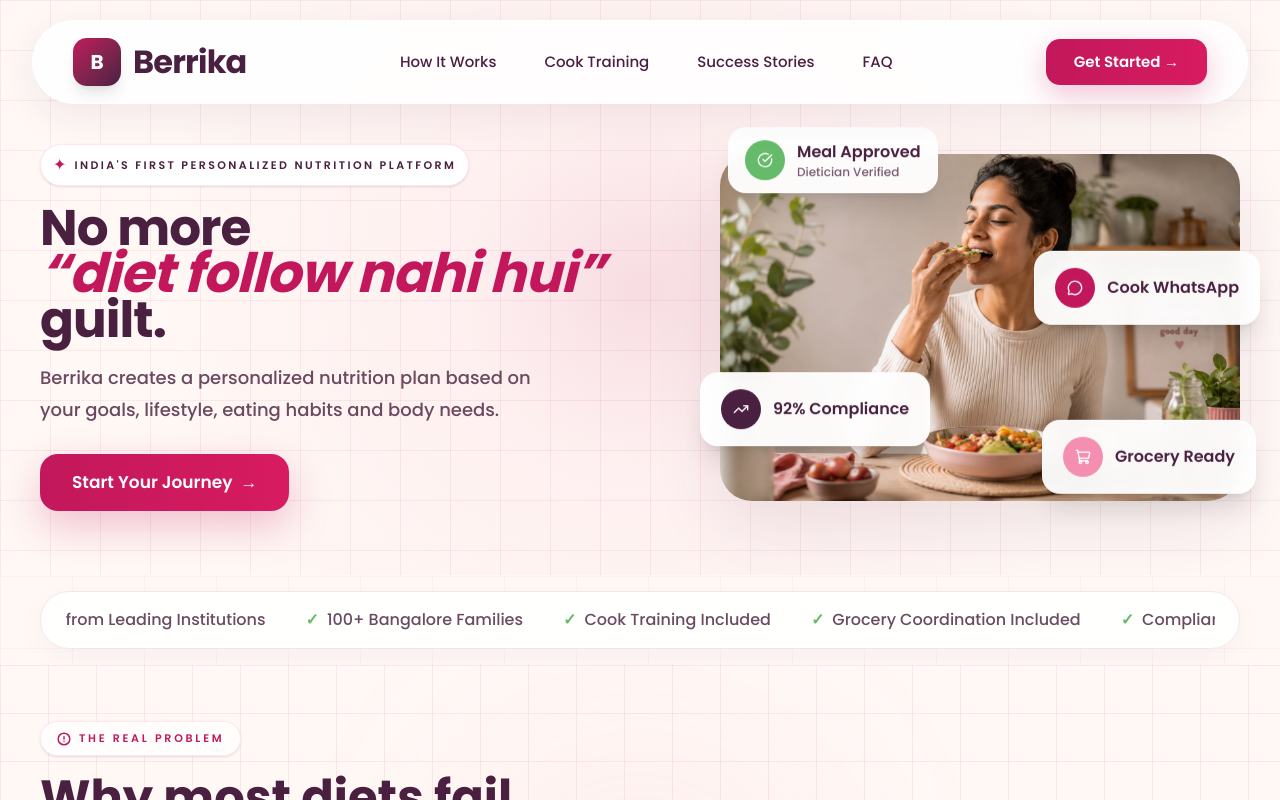
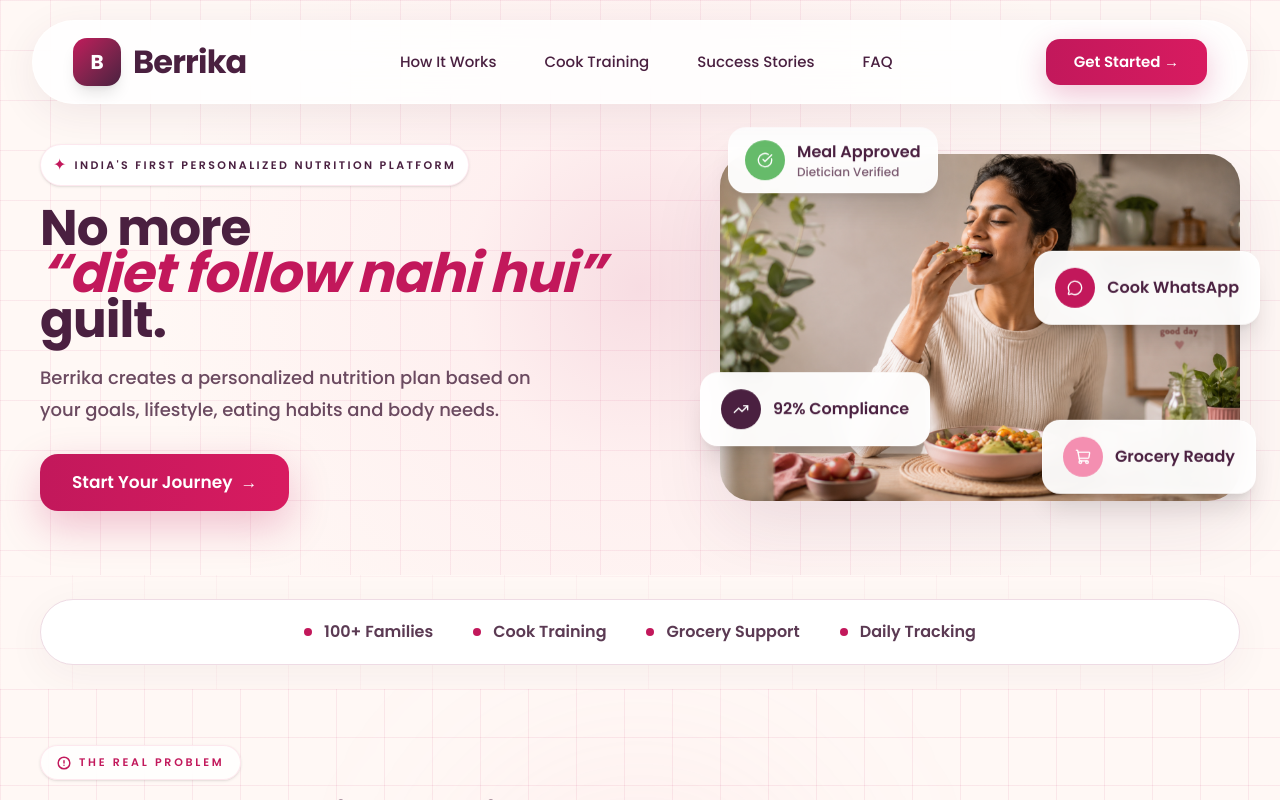
Before and after one commit to snehaamishraa/BERRIKA, a Next.js app: page / in a window 1280 px wide. Shown: the top 800 px of the page. Built offline with nearby package versions, Linux system fonts and the light colour scheme.

Commit message:
Refine Berrika UI and typography

```diff
--- a/sections/trust-bar.tsx
+++ b/sections/trust-bar.tsx
@@ -1,97 +1,47 @@
+"use client";
 
 export default function TrustBar() {
 const items = [
-    {
-      desktop: "Dietitians from Leading Institutions",
-      mobile: "Expert Dietitians",
-    },
-    {
-      desktop: "100+ Bangalore Families",
-      mobile: "100+ Families",
-    },
-    {
-      desktop: "Cook Training Included",
-      mobile: "Cook Training",
-    },
-    {
-      desktop: "Grocery Coordination Included",
-      mobile: "Grocery Support",
-    },
-    {
-      desktop: "Compliance Tracking",
-      mobile: "Tracking",
-    },
+"100+ Families",
+"Cook Training",
+"Grocery Support",
+"Daily Tracking",
 ];
 
-  return (
-    <section className="relative py-2 md:py-3 lg:py-4">
-      <div className="mx-auto max-w-[1280px] px-5 md:px-8 lg:px-10">
+return ( <section className="relative py-6"> <div className="mx-auto max-w-[1280px] px-5 md:px-8 lg:px-10">
+
 
     <div
       className="
-            rounded-3xl
-            md:rounded-full
+        rounded-full
         border
-            border-[#F3E5EC]
-            bg-white/90
-            px-4
-            py-3
-            md:px-6
-            md:py-4
-            backdrop-blur-md
-            shadow-[0_8px_30px_rgba(74,32,64,0.04)]
+        border-[#EEDBE4]
+        bg-white
+        px-6
+        py-5
+        shadow-[0_10px_40px_rgba(74,32,64,0.05)]
       "
     >
-          <div
-            className="
-              flex
-              items-center
-              justify-start
-              md:justify-center
-              gap-5
-              md:gap-8
-              lg:gap-10
-              overflow-x-auto
-              whitespace-nowrap
-              scrollbar-hide
-            "
-          >
+      <div className="flex flex-wrap items-center justify-center gap-6 md:gap-10">
+
         {items.map((item) => (
           <div
-                key={item.desktop}
-                className="flex shrink-0 items-center gap-2"
+            key={item}
+            className="flex items-center gap-3"
           >
-                <span className="text-sm md:text-base font-bold text-[#66BB6A]">
-                  ✓
-                </span>
+            <div className="h-2 w-2 rounded-full bg-[#C2185B]" />
 
-                <span
-                  className="
-                    text-xs
-                    sm:text-sm
-                    md:text-[15px]
-                    lg:text-[16px]
-                    font-medium
-                    text-[#6B4B63]
-                  "
-                >
-                  {/* Mobile Text */}
-                  <span className="md:hidden">
-                    {item.mobile}
-                  </span>
-
-                  {/* Desktop Text */}
-                  <span className="hidden md:inline">
-                    {item.desktop}
-                  </span>
+            <span className="text-sm md:text-base font-semibold text-[#5B3A53]">
+              {item}
             </span>
           </div>
         ))}
+
       </div>
-
     </div>
 
   </div>
 </section>
+
 );
 }
```
Lines whose indentation alone changed are shown as unchanged.
